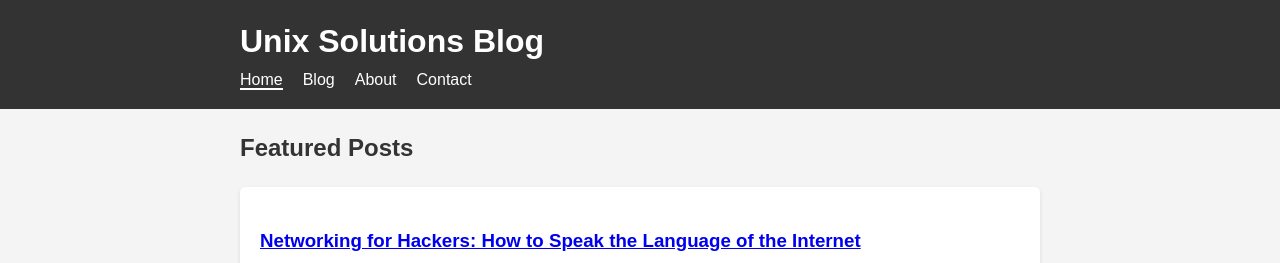
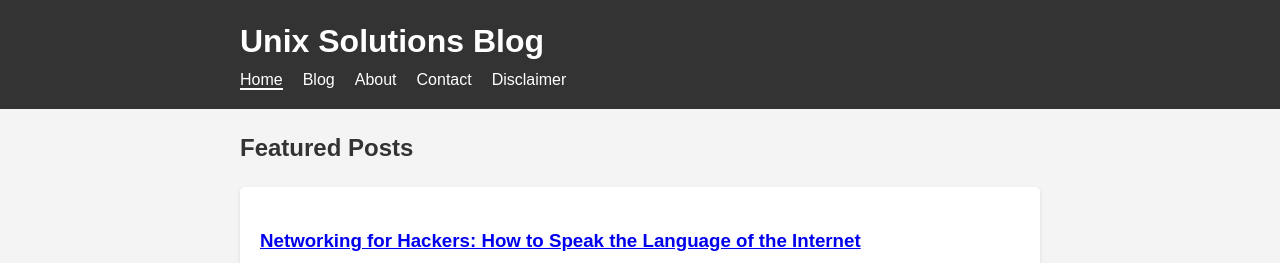
Before and after one commit to tecofers/tecofers.github.io, a Jekyll site: the page built from index.md, in a window 1280 px wide and 900 px high. Shown: the top 263 px of the window. Built offline with Jekyll 4.4.1, drawn with Linux system fonts in a browser that asks for light colours.

Commit message:
Update header.html

```diff
--- a/_includes/header.html
+++ b/_includes/header.html
@@ -7,6 +7,7 @@
                 <li><a href="{{ '/blog' | relative_url }}" {% if page.url == "/blog/" %}class="active"{% endif %}>Blog</a></li>
                 <li><a href="{{ '/about' | relative_url }}" {% if page.url == "/about/" %}class="active"{% endif %}>About</a></li>
                 <li><a href="{{ '/contact' | relative_url }}" {% if page.url == "/contact/" %}class="active"{% endif %}>Contact</a></li>
+                <li><a href="{{ '/disclaimer' | relative_url }}" {% if page.url == "/disclaimer/" %}class="active"{% endif %}>Disclaimer</a></li>
             </ul>
         </nav>
     </div>
```
